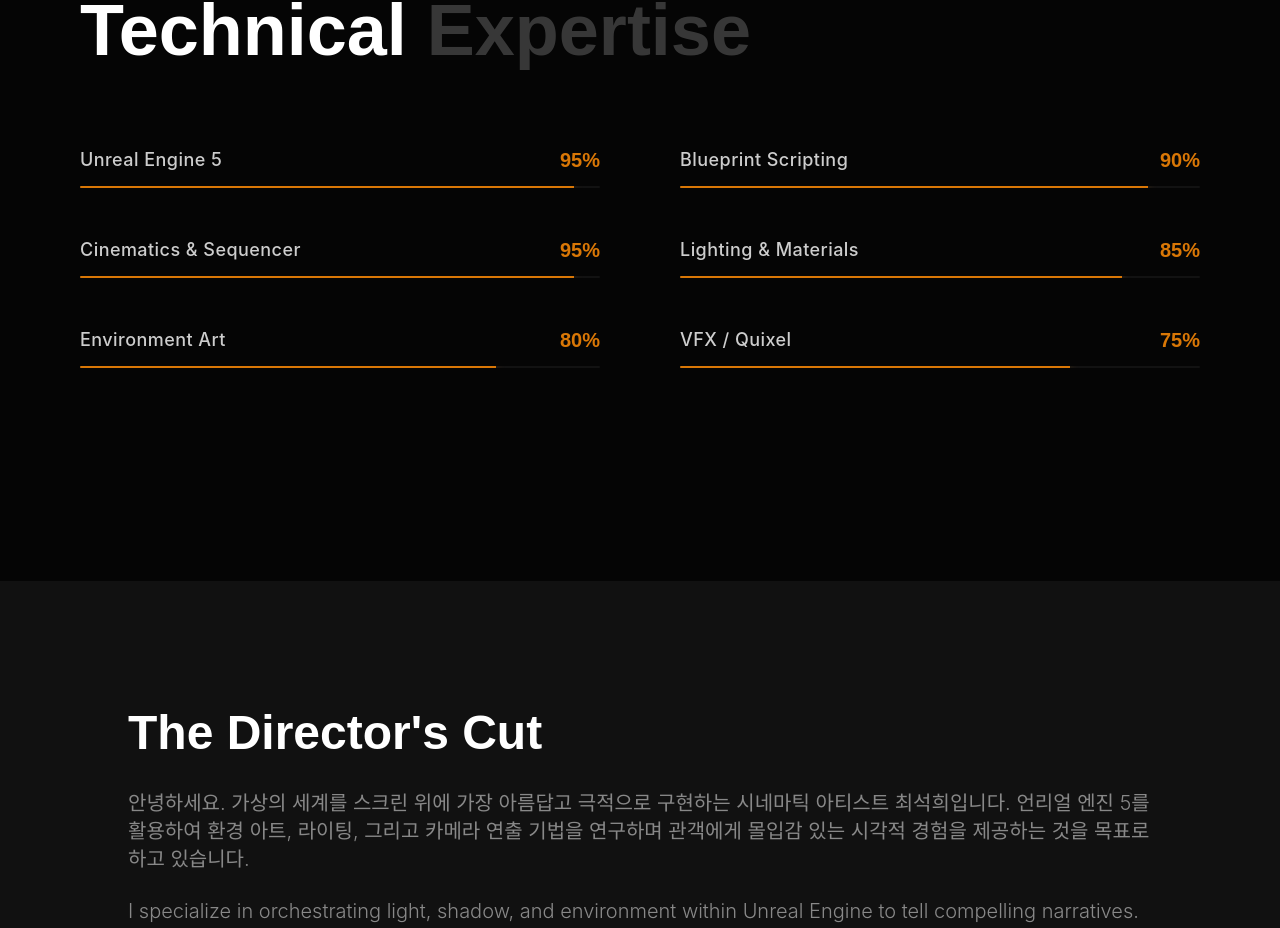
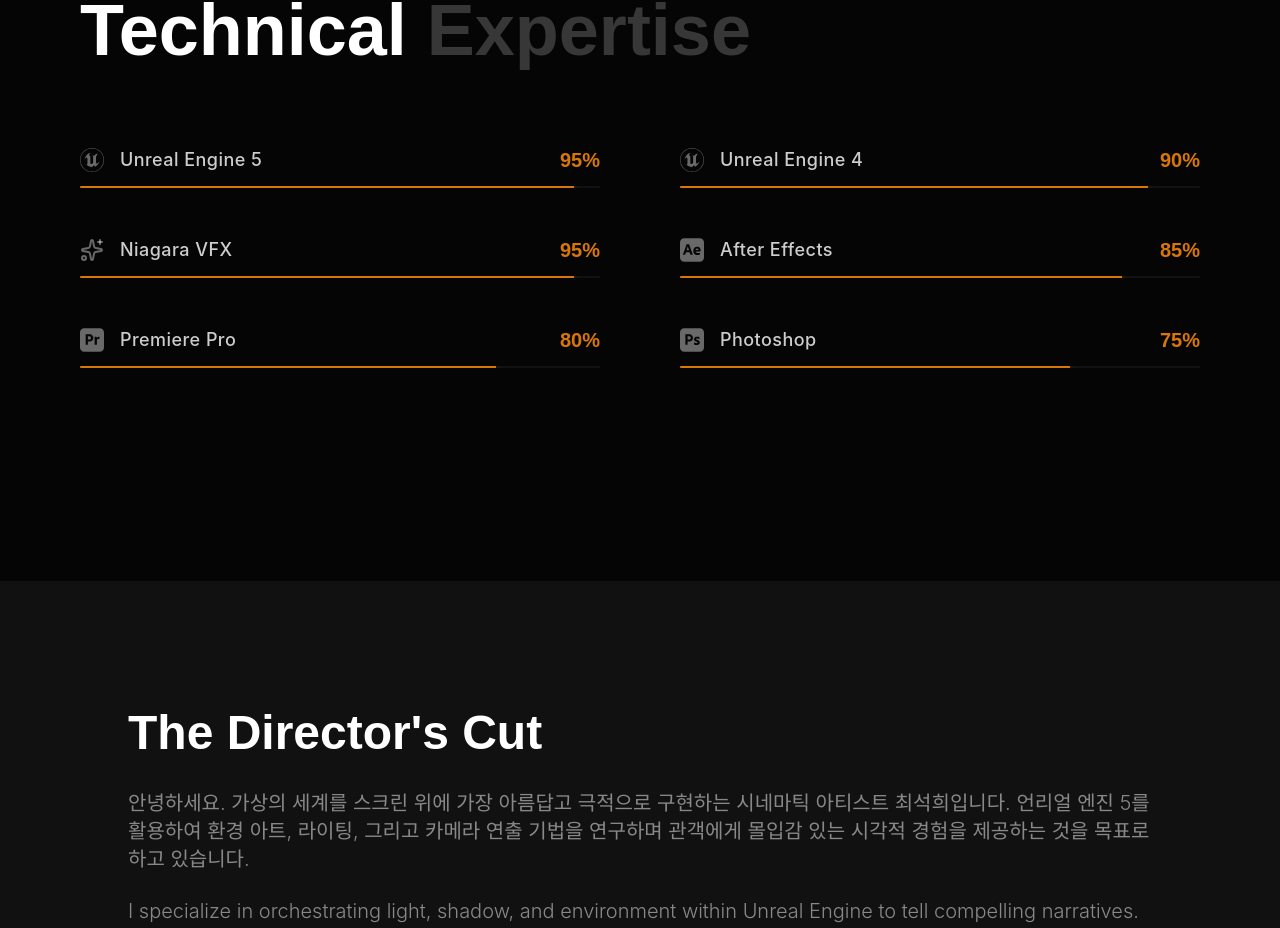
Before and after one commit to choiseokhee4u-svg/Csh_Portfolio, a React app: page / in a window 1280 px wide. Shown: the part 2041-2969 px from the top of the page. Built offline with nearby package versions, Linux system fonts and the light colour scheme; the HTML template or start-up script is replaced by a standard one.

Commit message:
feat: use program icons in skills

```diff
--- a/package.json
+++ b/package.json
@@ -15,6 +15,7 @@
     "lucide-react": "^0.575.0",
     "react": "^19.2.0",
     "react-dom": "^19.2.0",
+    "react-icons": "^5.5.0",
     "react-router-dom": "^7.13.0",
     "tailwind-merge": "^3.5.0"
   },
--- a/src/sections/Skills.jsx
+++ b/src/sections/Skills.jsx
@@ -1,12 +1,14 @@
 import { motion } from 'framer-motion';
+import { SiUnrealengine, SiAdobeaftereffects, SiAdobepremierepro, SiAdobephotoshop } from 'react-icons/si';
+import { Sparkles } from 'lucide-react';
 
 const skills = [
-    { name: 'Unreal Engine 5', level: 95 },
-    { name: 'Blueprint Scripting', level: 90 },
-    { name: 'Cinematics & Sequencer', level: 95 },
-    { name: 'Lighting & Materials', level: 85 },
-    { name: 'Environment Art', level: 80 },
-    { name: 'VFX / Quixel', level: 75 },
+    { name: 'Unreal Engine 5', level: 95, icon: <SiUnrealengine size={24} /> },
+    { name: 'Unreal Engine 4', level: 90, icon: <SiUnrealengine size={24} /> },
+    { name: 'Niagara VFX', level: 95, icon: <Sparkles size={24} /> },
+    { name: 'After Effects', level: 85, icon: <SiAdobeaftereffects size={24} /> },
+    { name: 'Premiere Pro', level: 80, icon: <SiAdobepremierepro size={24} /> },
+    { name: 'Photoshop', level: 75, icon: <SiAdobephotoshop size={24} /> },
 ];
 
 const Skills = () => {
@@ -37,9 +39,14 @@
                             className="group"
                         >
                             <div className="flex justify-between items-end mb-3">
-                                <span className="text-white/80 font-medium tracking-wide text-lg group-hover:text-accent transition-colors duration-300">
-                                    {skill.name}
-                                </span>
+                                <div className="flex items-center gap-4">
+                                    <span className="text-white/40 group-hover:text-accent transition-colors duration-300">
+                                        {skill.icon}
+                                    </span>
+                                    <span className="text-white/80 font-medium tracking-wide text-lg group-hover:text-accent transition-colors duration-300">
+                                        {skill.name}
+                                    </span>
+                                </div>
                                 <span className="text-accent font-cinematic font-bold text-xl">
                                     {skill.level}%
                                 </span>
```
Also changed, not shown: 1 other file (tests, documents, lock files or other folders).
